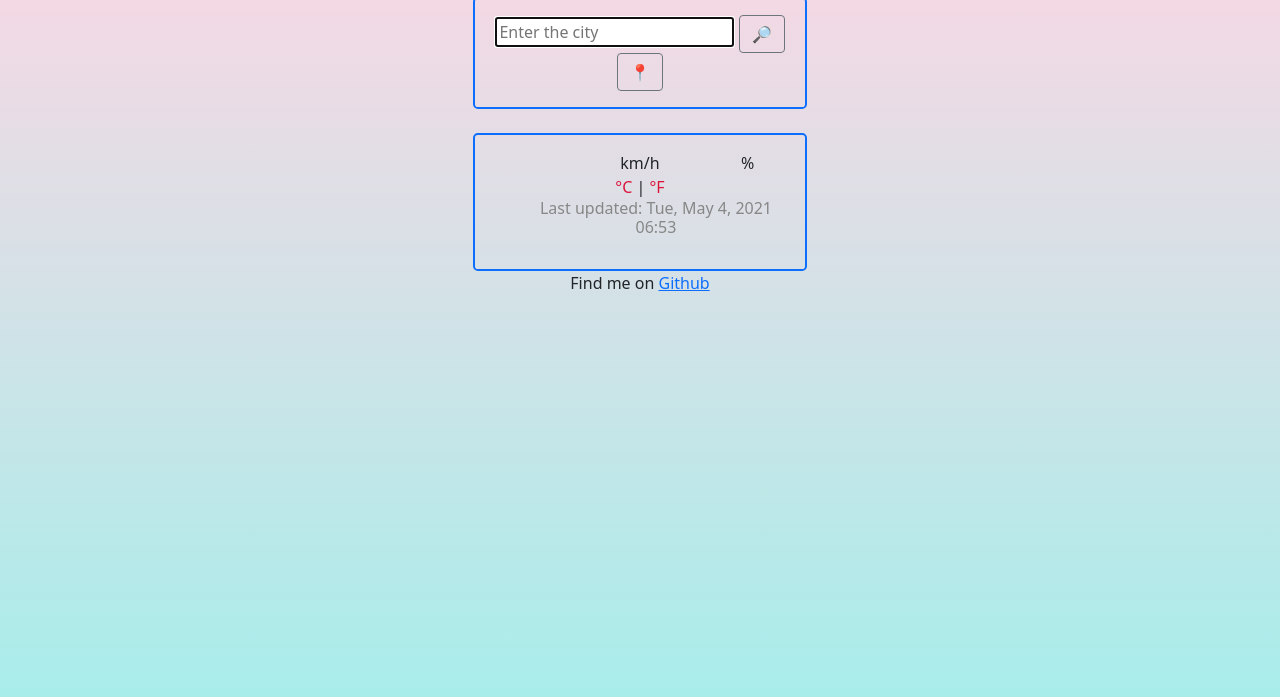
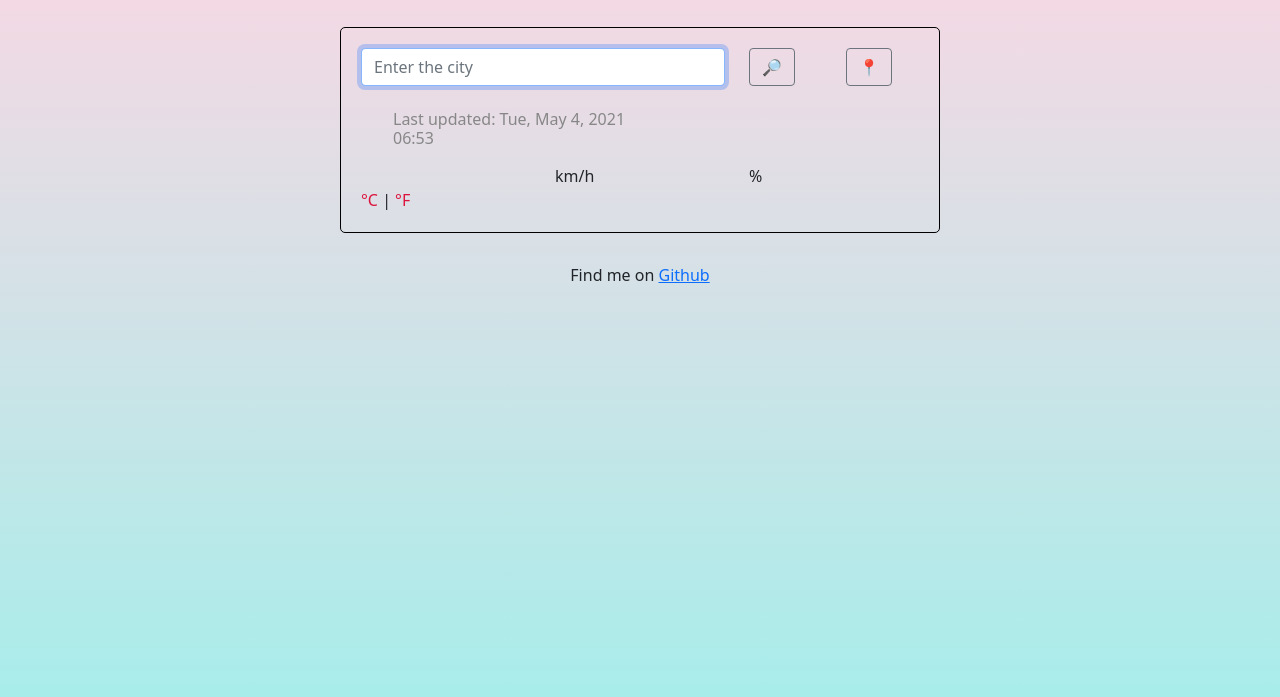
Before and after one commit to EvelinaSnu/my-weather-app, a plain HTML site: page index.html in a window 1280 px wide. Shown: the part 123-820 px from the top of the page. Drawn offline with nearby package versions, Linux system fonts and the light colour scheme; no server answers.

Commit message:
Search container style edit

```diff
--- a/index.html
+++ b/index.html
@@ -16,24 +16,37 @@
   </head>
   <body>
     <div class="container">
-      <h1>What is the wheater?</h1>
-      <div class="search-container">
-        <form
-          class="border border-primary border-2 rounded-3 p-3"
-          id="cityForm"
-        >
+      <h1>What is the weather?</h1>
+      <div class="weather-app-wrapper">
+        <form id="search-form">
+          <div class="row">
+            <div class="col-8">
               <input
                 type="city"
                 placeholder="Enter the city"
+                autocomplete="off"
                 autofocus
                 id="city-input"
+                class="form-control"
               />
-          <input type="submit" class="btn btn-outline-secondary" value="🔎" />
+            </div>
+            <div class="col-2">
+              <input
+                type="submit"
+                class="btn btn-outline-secondary"
+                value="🔎"
+              />
+            </div>
+            <div class="col-2">
               <button class="btn btn-outline-secondary" id="current">📍</button>
+            </div>
+          </div>
         </form>
-      </div>
         <br />
-      <div class="weather-output border border-primary border-2 rounded-3 p-3">
+        <div class="weatherOuput">
+          <ul class="row-date-time">
+            <li>Last updated: <span class="col-date" id="date-time"></span></li>
+          </ul>
           <div class="row">
             <div class="col"><span id="description"></span></div>
             <div class="col"><span id="wind"></span> km/h</div>
@@ -49,9 +62,7 @@
               <a class="units" href="#" id="fahrenheit"> °F </a>
             </span>
           </div>
-        <ul class="row-date-time">
-          <li>Last updated: <span class="col-date" id="date-time"></span></li>
-        </ul>
+        </div>
       </div>
     </div>
     <script src="src/script.js"></script>
--- a/src/styles.css
+++ b/src/styles.css
@@ -4,11 +4,6 @@ body {
   margin: 0;
   height: 100%;
   min-width: 100%;
-}
-
-button {
-  margin: 0 auto;
-  size: 100%;
 }
 
 ul {
@@ -36,17 +31,12 @@ footer {
   line-height: 100px;
 }
 
-.search-container {
-  display: block;
-  margin: 0 auto;
-  width: 30%;
-  text-align: center;
-}
-.weather-output {
-  display: block;
-  margin: 0 auto;
-  width: 30%;
-  text-align: center;
+.weather-app-wrapper {
+  max-width: 600px;
+  margin: 30px auto;
+  padding: 20px;
+  border: 1px solid #000;
+  border-radius: 5px;
 }
 
 .row-city {
```
Lines whose indentation alone changed are shown as unchanged.
